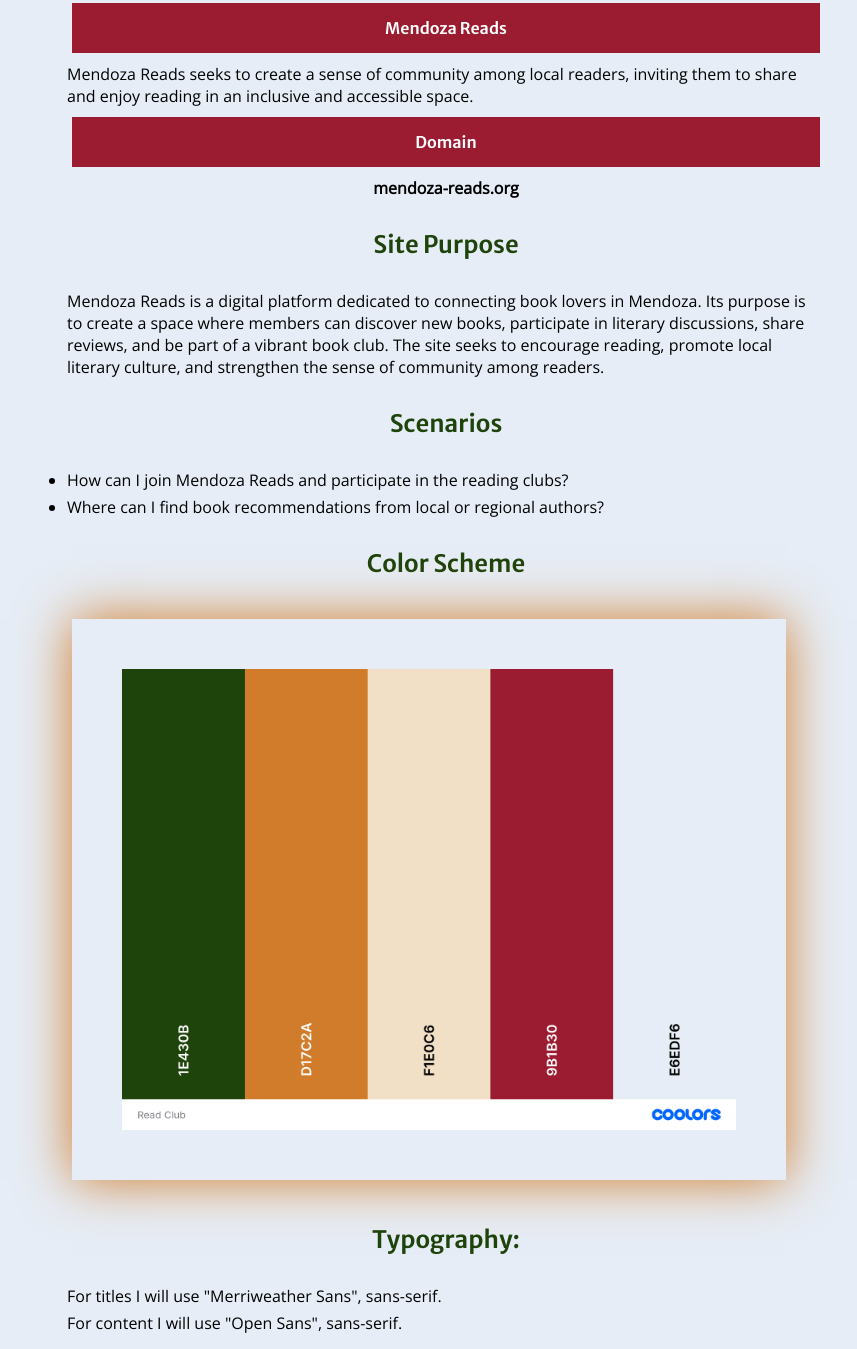
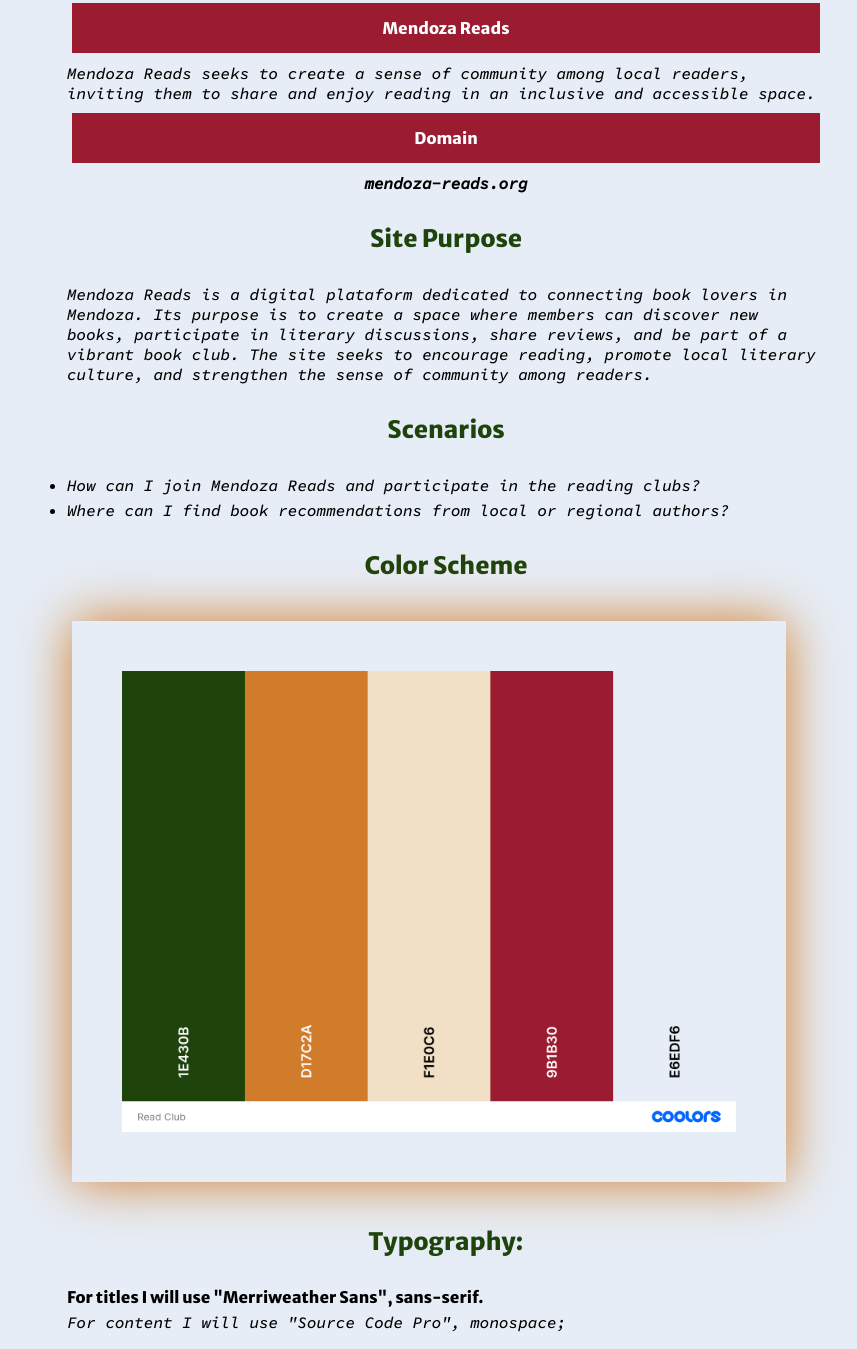
Before and after one commit to euge86/wdd131, a plain HTML site: page project/siteplan.html in a window 1280 px wide. Shown: the part 168-1517 px from the top of the page, without its empty margins (194-1051 px from the left). Drawn offline with nearby package versions, Linux system fonts and the light colour scheme.

Commit message:
other changes

```diff
--- a/project/siteplan.html
+++ b/project/siteplan.html
@@ -8,32 +8,26 @@
     <meta name="author" content="Eugenia Espejo">
     <link rel="preconnect" href="https://fonts.googleapis.com">
     <link rel="preconnect" href="https://fonts.gstatic.com" crossorigin>
-    <link rel="preconnect" href="https://fonts.gstatic.com" crossorigin>
-    <link href="https://fonts.googleapis.com/css2?family=Merriweather+Sans:wght@600&family=Open+Sans&display=swap" rel="stylesheet">
+    <link href="https://fonts.googleapis.com/css2?family=Merriweather+Sans:wght@800&family=Source+Code+Pro:ital,wght@1,500&display=swap" rel="stylesheet">
     <link rel="stylesheet" href="styles/siteplan.css">
     <script defer src="scripts/siteplan.js"></script>
 </head>
 <body>
     <header>
         <h1>Mendoza Reads</h1>
-
     </header>
-
     <main>
         <h2> Site Name</h2>
-
-        <h3>Mendoza Reads</h3>
-
-        <p>
+         <h3>Mendoza Reads</h3>
+            <p>
             Mendoza Reads seeks to create a sense of community among local readers,
             inviting them to share and enjoy reading in an inclusive and accessible space.
-           </p>
-
-        <h3>Domain</h3>
+            </p>
+          <h3>Domain</h3>
         <p class="web"><strong>mendoza-reads.org</strong></p>
 
         <h2>Site Purpose</h2>
-        <p>Mendoza Reads is a digital platform dedicated to connecting book lovers in Mendoza.
+        <p>Mendoza Reads is a digital plataform dedicated to connecting book lovers in Mendoza.
            Its purpose is to create a space where members can discover new books, participate
            in literary discussions, share reviews, and be part of a vibrant book club.
            The site seeks to encourage reading, promote local literary culture,
@@ -48,8 +42,8 @@
         <img src="images/read-club.png" alt="color-scheme">
 
         <h2>Typography:</h2>
-        <p>For titles I will use "Merriweather Sans", sans-serif.</p>
-        <p>For content I will use "Open Sans", sans-serif.</p>
+        <p class="title">For titles I will use "Merriweather Sans", sans-serif.</p>
+        <p>For content I will use "Source Code Pro", monospace;</p>
 
         <h2>Wireframes:</h2>
 
--- a/project/styles/siteplan.css
+++ b/project/styles/siteplan.css
@@ -20,6 +20,9 @@ main{
 h1 {
 	font-size: 2rem;
 	font-family: "Merriweather Sans", sans-serif;
+    font-optical-sizing: auto;
+    font-weight: 800;
+    font-style: normal;
 	padding: 10px;
     text-align: center;
     width: 75%;
@@ -27,13 +30,24 @@ h1 {
 }
 
 p, li  {
-    font-family: "Open Sans", sans-serif;
+    font-family: "Source Code Pro", monospace;
+    font-optical-sizing: auto;
+    font-weight: 500;
+    font-style: italic;
     margin:5px;
+}
+
+.title{
+    font-family: "Merriweather Sans", sans-serif;
+    font-optical-sizing: auto;
+    font-weight: 800;
+    font-style: normal;
+
 }
 
 .web {
    text-align: center;
-   font-family: "Open Sans", sans-serif;
+   font-family: "Source Code Pro", monospace;
 }
 
 h2 {
@@ -42,11 +56,17 @@ h2 {
     font-size: 1.5rem;
     margin: 20px;
 	font-family: "Merriweather Sans", sans-serif;
+    font-optical-sizing: auto;
+    font-weight: 800;
+    font-style: normal;
     color: #1E430B;
 }
 
-h3{
+h3 {
 	font-family: "Merriweather Sans", sans-serif;
+    font-optical-sizing: auto;
+    font-weight: 800;
+    font-style: normal;
 	font-size: 1rem;
     padding: 15px;
     margin: 10px;
@@ -82,5 +102,5 @@ footer p {
 	padding: .5rem;
     color:white;
     text-align:center;
-	font-family: "Open Sans", sans-serif
+	font-family: "Source Code Pro", monospace;
 }
```
